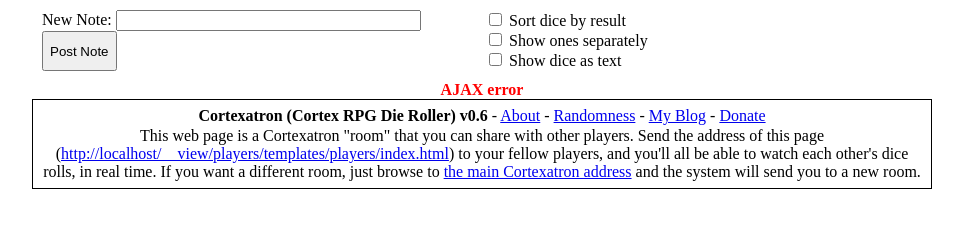
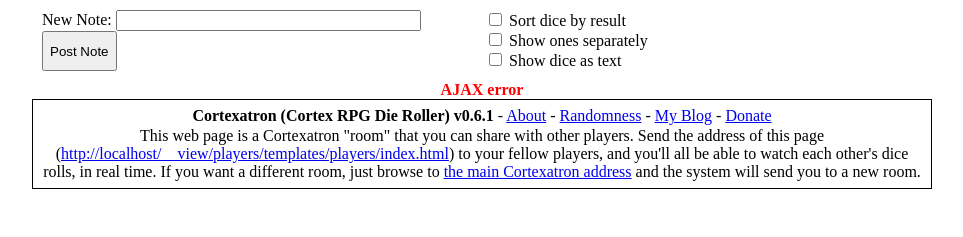
Before and after one commit to dbisdorf/cortex-roller, a Django app: template players/templates/players/index.html in a window 1280 px wide. Shown: the part 563-800 px from the top of the page, without its empty margins (158-1121 px from the left). Run offline with Django 3.2, Linux system fonts and the light colour scheme; the template is opened without the code that fills it, so the values that code supplies are empty.

Commit message:
Bump release number.

```diff
--- a/players/static/players/about.html
+++ b/players/static/players/about.html
@@ -7,7 +7,7 @@
 	<div class="big-box">
 
 	<h1>Cortexatron - Cortex RPG Dice Roller</h1>
-	<p>Version 0.6 - by Don Bisdorf (on Mastodon as @dbisdorf@dice.camp, on Twitter as @dbisdorf)</p>
+	<p>Version 0.6.1 - by Don Bisdorf (on Mastodon as @dbisdorf@dice.camp, on Twitter as @dbisdorf)</p>
 	<h2>Getting the band together</h2>
 	<p>The dice roller will automatically create a new room for you. The address bar of your browser will show the location of this room. To invite your players to join your room, send them that address. If you leave a room and want to come back to it later, you can browse back to the same address, but please note that the system will delete rooms that have been inactive for a couple of weeks.</p>
 	<h2>Usage</h2>
--- a/players/templates/players/index.html
+++ b/players/templates/players/index.html
@@ -396,7 +396,7 @@
 
 <div class="about-box">
 <p class="about-para">
-<strong>Cortexatron (Cortex RPG Die Roller) v0.6</strong> -
+<strong>Cortexatron (Cortex RPG Die Roller) v0.6.1</strong> -
 <a href="{% static 'players/about.html' %}" target="_blank">About</a> -
 <a href="../random" target="_blank">Randomness</a> -
 <a href="http://donbisdorf.com" target="_blank">My Blog</a> -
```
